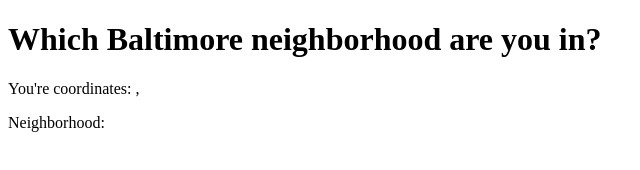
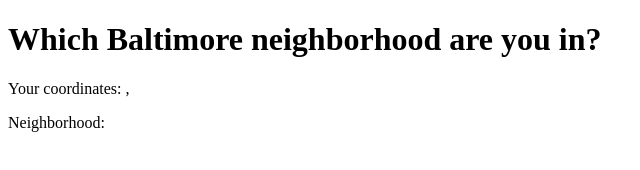
Before and after one commit to brianzelip/which-baltimore-neighborhood, a website: page index.html in a window 1280 px wide. Shown: the full height of the page, 0-640 px from the left. Drawn offline with nearby package versions, Linux system fonts and the light colour scheme; no server answers.

Commit message:
index.html: Fix typo

```diff
--- a/index.html
+++ b/index.html
@@ -9,7 +9,7 @@
 
   <body>
     <h1>Which Baltimore neighborhood are you in?</h1>
-    <p>You're coordinates: <span id="lat"></span>, <span id="long"></span></p>
+    <p>Your coordinates: <span id="lat"></span>, <span id="long"></span></p>
     <p>Neighborhood: <span id="neighborhood"></span></p>
     <script src="https://d3js.org/d3-polygon.v1.min.js"></script>
     <script src="main.js"></script>
```
